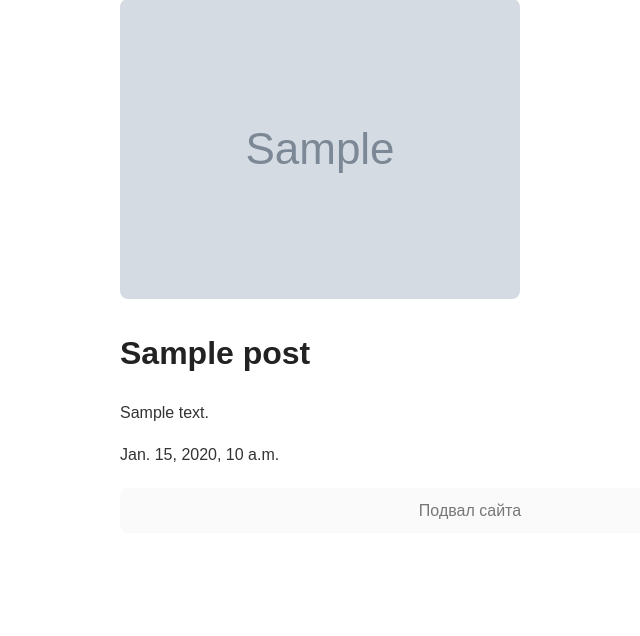
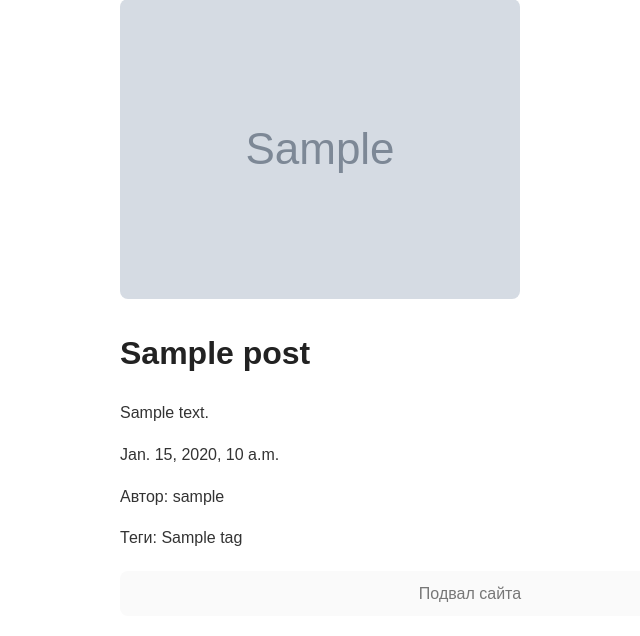
Before and after one commit to delagranger/blog, a Django app: page /post/1/ in a window 1280 px wide. Shown: the part 180-816 px from the top of the page, without its empty margins (170-810 px from the left). Before the commit the page ends 699 px from the top, so only its background shows below. Run offline with Django 5.2, Linux system fonts and the light colour scheme; a user stored in the database is signed in; tables that the repository leaves empty hold one stand-in row (values such as "Sample post"); grey boxes marked "Sample" are stand-in pictures.

Commit message:
lesson12 complete; django course complete; feat: add tags and authors

```diff
--- a/blog/forms.py
+++ b/blog/forms.py
@@ -4,4 +4,4 @@ from blog.models import Comment
 class CommentForm(forms.ModelForm):
     class Meta:
         model = Comment
-        fields = ["text", "user"]
+        fields = ["text", "author"]
--- a/blog/models.py
+++ b/blog/models.py
@@ -1,10 +1,17 @@
 from django.db import models
+from django.contrib.auth.models import User
+
+class Tag(models.Model):
+    name = models.CharField(max_length=10)
+
 
 class Post(models.Model):
     title = models.CharField(max_length=200)
     body = models.TextField()
     creation_date = models.DateTimeField(auto_now_add=True)
     image = models.ImageField(upload_to="posts/", blank=True)
+    author = models.ForeignKey(User, on_delete=models.CASCADE)
+    tags = models.ManyToManyField(Tag, default="common")
 
     def __str__(self):
         return self.title
@@ -13,5 +20,5 @@ class Post(models.Model):
 class Comment(models.Model):
     post = models.ForeignKey(Post, on_delete=models.CASCADE)
     text = models.CharField(max_length=100)
-    user = models.CharField(max_length=10, default="anon")
+    author = models.ForeignKey(User, on_delete=models.CASCADE)
     creation_date = models.DateTimeField(auto_now_add=True)
--- a/blog/templates/blog/post_info.html
+++ b/blog/templates/blog/post_info.html
@@ -7,4 +7,13 @@
     <h1>{{ post.title }}</h1>
     <p>{{ post.body }}</p>
     <p>{{ post.creation_date }}</p>
+    <p>Автор: {{ post.author.username }}</p>
+
+    {% if post.tags.all %}
+        <p>Теги:
+            {% for tag in post.tags.all %}
+                {{ tag.name }}{% if not forloop.last %}, {% endif %}
+            {% endfor %}
+        </p>
+    {% endif %}
 {% endblock %}
```
Also changed, not shown: blog/admin.py (+9 -1 lines), blog/templates/blog/main_page.html (+7 -0 lines), blog/migrations/0004_tag_remove_comment_user_comment_author_post_author_and_more.py (added), django_course/12_sredniy_uroven (done)/primery/demo_itog.py (renamed from django_course/12_sredniy_uroven/primery/demo_itog.py), django_course/12_sredniy_uroven (done)/teoria.md (renamed from django_course/12_sredniy_uroven/teoria.md).
